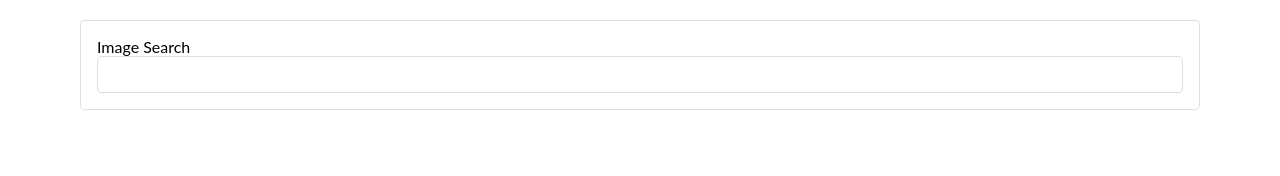
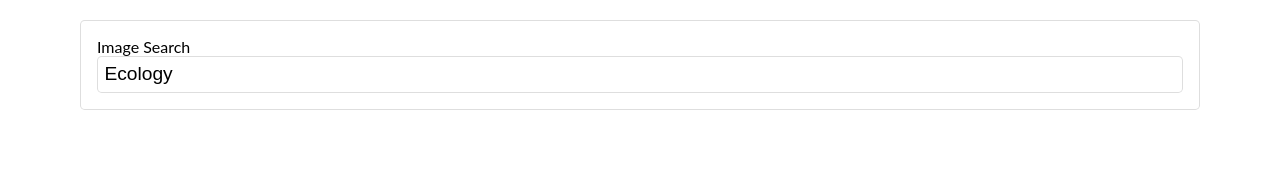
Before and after one commit to riccar/image-finder, a React (Create React App) app: page / in a window 1280 px wide. Shown: the top 176 px of the page. Built offline with nearby package versions, Linux system fonts and the light colour scheme.

Commit message:
Complete class refactoring into hooks

```diff
--- a/src/components/App.js
+++ b/src/components/App.js
@@ -1,4 +1,4 @@
-import React from 'react';
+import React, { useState } from 'react';
 
 import unsplash from '../api/unsplash';
 import SearchBar from './SearchBar';
@@ -6,10 +6,10 @@ import ImageGrid from './ImageGrid';
 import Container from './UI/Container';
 import GlobalStyle from './GlobalStyle';
 
-class App extends React.Component {
+const App = () => {
 
   //Set arrays as empty to avoid null errors
-  state = { images: [] }
+  const [images, setImages ] = useState([]);
 
   /**Use async/await to wait for the response to be received
    * so it can be sent over to other components.
@@ -17,23 +17,22 @@ class App extends React.Component {
    * Use arrow function to ensure "this" references this component
    * and not the onSubmit that is calling the function
    */
-  onSearchSubmit = async (term) => {
+  const onSearchSubmit = async (term) => {
     const response =  await unsplash.get('/search/photos', {
-      params: { query: term, per_page: 8 }
+      params: { query: term, per_page: 20 }
     });
     console.log(response.data);
-    this.setState({ images: response.data.results });
+    setImages(response.data.results);
   }
 
-  render() {
-    return (
-      <Container>
-        <GlobalStyle />
-        <SearchBar onSubmit={this.onSearchSubmit} />
-        <ImageGrid images={this.state.images}/>
-      </Container>
-    );
-  }
+  return (
+    <Container>
+      <GlobalStyle />
+      <SearchBar onSubmit={onSearchSubmit} />
+      <ImageGrid images={images}/>
+    </Container>
+  );
+
 }
 
 export default App;
--- a/src/components/GlobalStyle.js
+++ b/src/components/GlobalStyle.js
@@ -16,7 +16,7 @@ img {
 
 body {
   font-family: "Lato", sans-serif;
-  overflow: hidden;
+  /*overflow: hidden;*/
 }
 `;
 
--- a/src/components/ImageCard.js
+++ b/src/components/ImageCard.js
@@ -1,37 +1,51 @@
-import React from 'react';
+import React, { useState, useEffect, useRef } from 'react';
 
 import Card from './UI/Card'
 
 /**
- * Let the image card render itself
- * Then, reach into the DOM and figure out the height of the image
+ * After the image card render itself reach into the DOM and figure out its height
  * Set the image height on state to re-render component
- * When rendering assign a grid-row-end enough space so it's properly
- * rendered
+ * On the second render assign a grid-row-end enough space so it's properly
+ * spawned on multiple rows according to its height
  */
-class ImageCard extends React.Component {
+const ImageCard = (props) => {
 
-  constructor(props) {
-    super(props);
-    this.state = {spans: 0};
-    //Create a React Ref and assign it to the image element
-    this.imageRef = React.createRef();
+  const [spans, setSpans] = useState(0);
+
+  //useRef to hold the reference of an DOM object
+  const imageRef = useRef(null);
+
+  useEffect(() => {
+    const calcSpans = () => {
+      setSpans(calculateSpans(imageRef));
     }
 
-  //Runs just after the component is rendered
-  componentDidMount() {
-    /**
-     * By the time this function run images may not be available yet.
-     * Hence attach a load event listener to it wait until the image
-     * is loaded in order to access its height
-     **/
-    //Add a simple JS load event listener
-    this.imageRef.current.addEventListener('load', this.setSpans);
+    //Add a JS load event listener
+    imageRef.current.addEventListener('load', calcSpans);
+  }, []); //Empty array to execute this useEffect only one time*/
+
+
+
+  const { description, urls} = props.image;
+
+  return (
+    <Card gridSpan={spans}>
+      <img
+        ref={imageRef}
+        alt={description}
+        src={urls.regular}
+      />
+    </Card>
+  );
 
 }
 
-  setSpans = () => {
-    const height = this.imageRef.current.clientHeight;
+export default ImageCard;
+
+//Helper function
+const calculateSpans = (imageRef) => {
+  const height = imageRef.current.clientHeight;
+  //console.log(height);
   /**
    * Divide image height between 10 to produce a proper
    * span. So if img is 10px height, its span becomes 1 so it
@@ -41,25 +55,6 @@ class ImageCard extends React.Component {
    * Add plus one to the end to round always to the next available cell
    * to avoid overlaps
    */
-    const spans = Math.ceil(height / 10 + 1);
-    this.setState({spans});
+  return Math.ceil(height / 10 + 1);
   //console.log(spans);
 }
-
-  render() {
-
-    const { description, urls} = this.props.image;
-
-    return (
-      <Card gridSpan={this.state.spans}>
-        <img
-          ref={this.imageRef}
-          alt={description}
-          src={urls.regular}
-        />
-      </Card>
-    );
-  }
-}
-
-export default ImageCard;
--- a/src/components/SearchBar.js
+++ b/src/components/SearchBar.js
@@ -1,29 +1,23 @@
-import React from 'react';
+import React, { useState } from 'react';
 
 import Segment from './UI/Segment';
 import Form from './UI/Form';
 
-class SearchBar extends React.Component {
+const SearchBar = (props) => {
 
-  state = { term: ''};
-
-  //Called every time user types in the input
-  //the JS event object is always available in the callback function
-  //by convention on + <name of dom element> + <name of event>
-  /*onInputChange(e) {
-    console.log(e.target.value);
-  }*/
+  //useState hook to handle state for functional components
+  const [ term, setTerm ] = useState('Ecology');
 
   /*in JS the value "this" needs to be bind to the function to avoid
   undefined errors when called externally. By using arrow functions, the binding happens
   automatically.
   */
-  onFormSubmit = e => {
+  const onFormSubmit = e => {
     e.preventDefault();
-    this.props.onSubmit(this.state.term);
+    props.onSubmit(term);
   }
 
-  /*onInputChange called onChange event should not have parenthesis
+  /*onFormSubmit called via onSubmit event should not have parenthesis
     When it's required to work as a callback after an event happens.
     If the parenthesis are added, the function will be called when
     the component is rendered.
@@ -32,20 +26,19 @@ class SearchBar extends React.Component {
 
   //Input is a controlled element since the component
   //state controls what is saved and shown in the input
-  render() {
+
   return (
     <Segment>
-        <Form onSubmit={this.onFormSubmit}>
+      <Form onSubmit={onFormSubmit}>
         <Form.FormLabel>Image Search</Form.FormLabel>
         <input
           type="text"
-              value={this.state.term}
-              onChange={ e => this.setState({ term: e.target.value})}
+          value={term}
+          onChange={e => setTerm(e.target.value)}
         />
       </Form>
     </Segment>
   )
 }
-}
 
 export default SearchBar;
```
Lines whose indentation alone changed are shown as unchanged.
